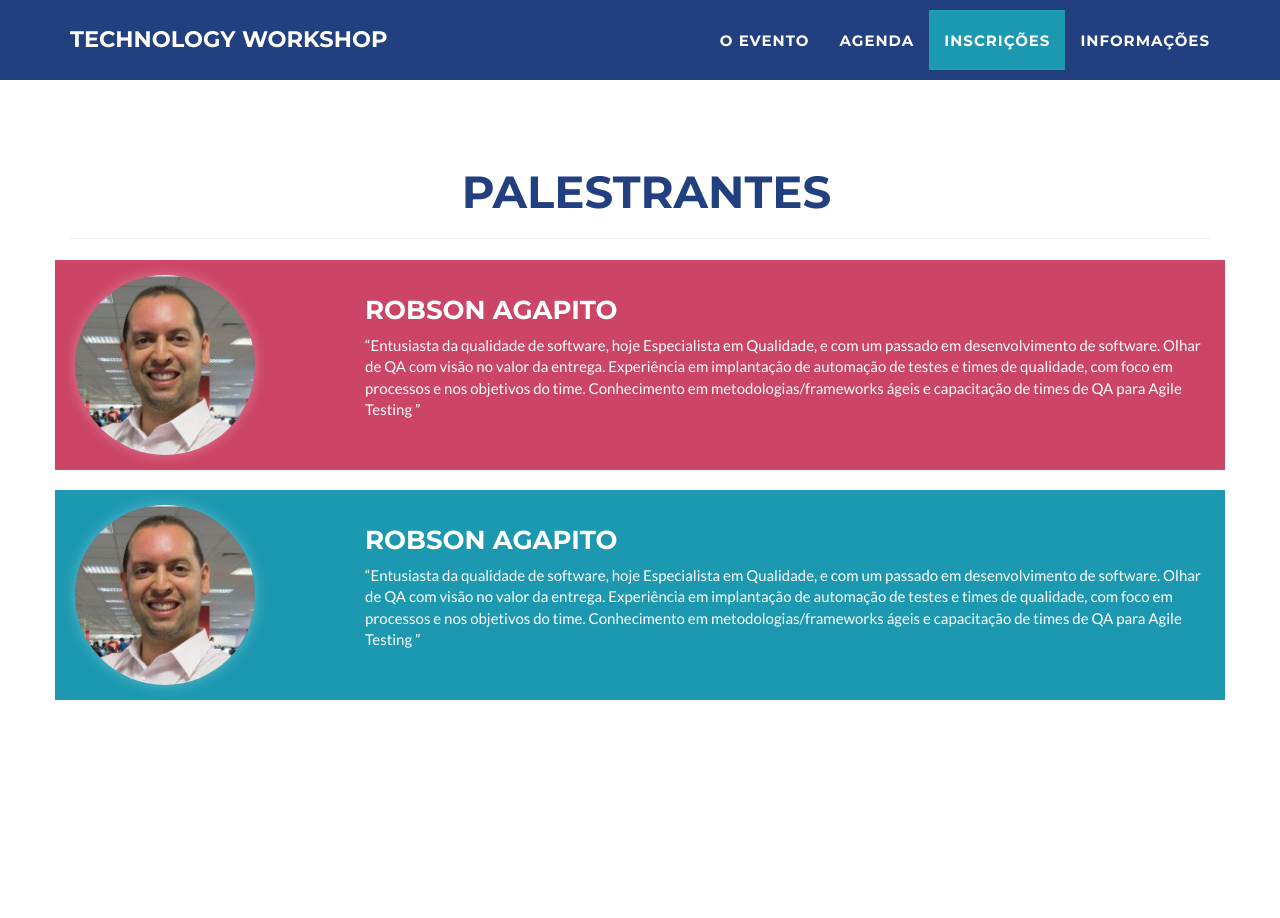
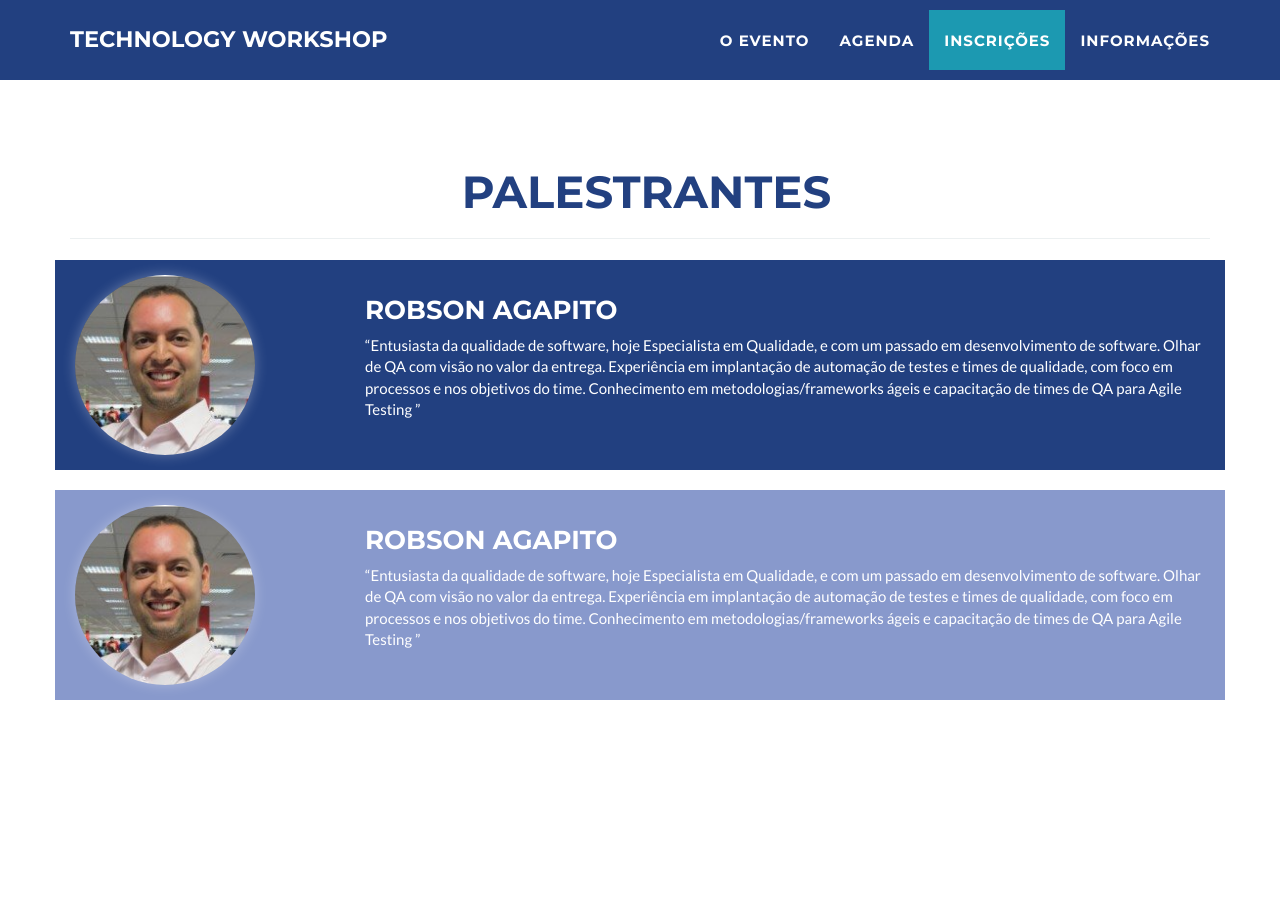
Before and after one commit to gft-technical-practices/2017-workshop-2, a Jekyll site: the page built from index.html, in a window 1280 px wide and 1400 px high, scrolled down 2514 px. Shown: the top 918 px of the window. Built offline with Jekyll 4.4.1, drawn with Linux system fonts in a browser that asks for light colours.

Commit message:
Update main.css

```diff
--- a/_includes/css/main.css
+++ b/_includes/css/main.css
@@ -542,14 +542,14 @@ border-width: 0px;
 
 .palestrante-impar {
     margin-bottom: 20px;
-    background: #cc4466;
+    background: #224080;
     color: #fff;
     padding: 15px 5px;
 }
 
 .palestrante-par {
     margin-bottom: 20px;
-    background: #1c99b1;
+    background: #8899cc;
     color: #fff;
     padding: 15px 5px;
 }
```
